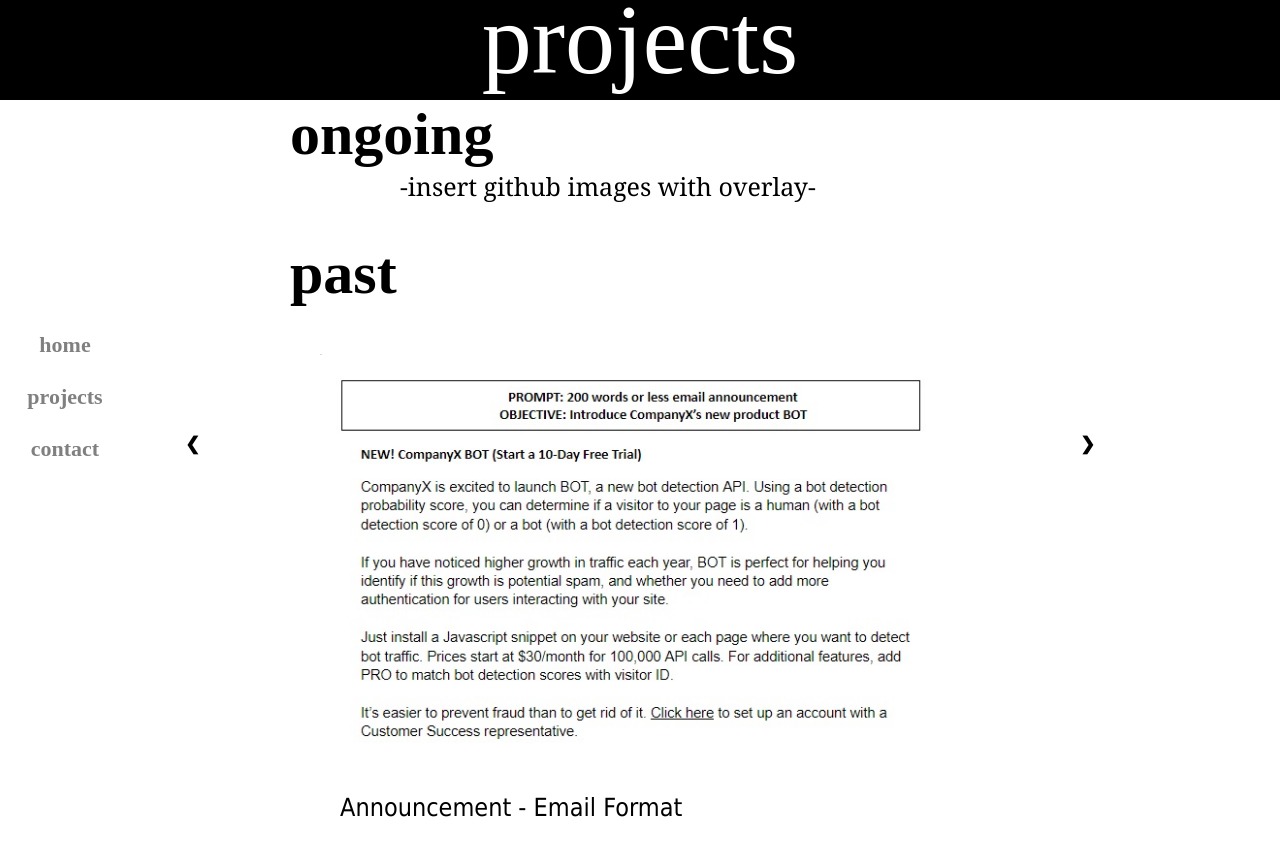
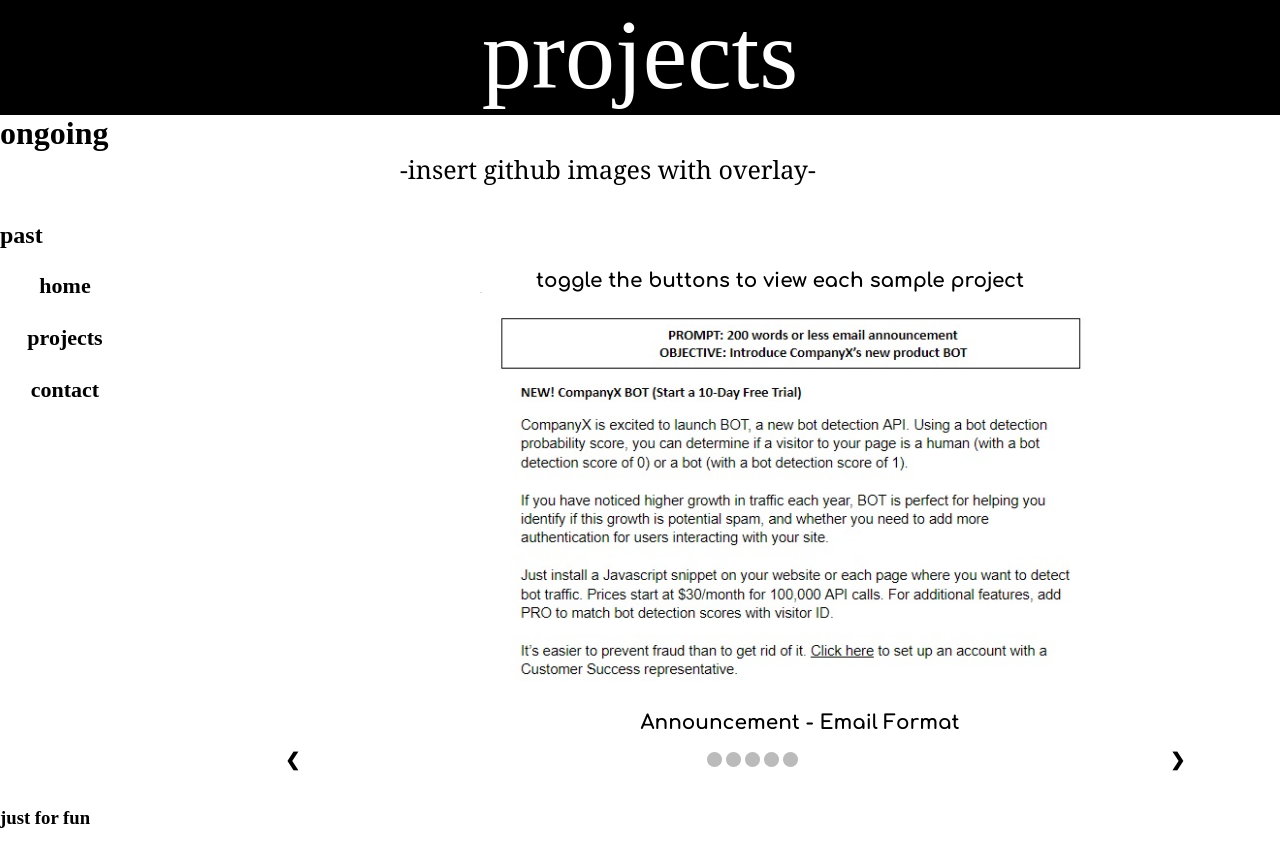
Before and after one commit to stay-tion/stay-tion.github.io, a plain HTML site: page projects.htm in a window 1280 px wide. Shown: the top 845 px of the page. Drawn offline with Linux system fonts and the light colour scheme; a web font is replaced by a local one.

Commit message:
Update portfoliostylesheet.css
revamp

```diff
--- a/portfoliostylesheet.css
+++ b/portfoliostylesheet.css
@@ -24,7 +24,8 @@
 
 /*Styling for page header */
 header{
-		height: 100px;
+		height: 115px;
+		padding: 15px;
 
 	/*Font size, line-height, and family*/
 		font: 100px/80px Times New Roman, Serif;
@@ -75,12 +76,12 @@
 
 nav a:link, nav a:visited {
  background-color: white;
- color: grey;
+ color: black;
 }
 
 nav a:hover, nav a:active {
  background-color: black;
- color: grey;
+ color: white;
 }
 
 
@@ -89,11 +90,15 @@
 
 /* Style elements inside of header*/
 .block {
+	font-family: Times New Roman, Serif;
+	font-size: 60px;
+	text-align: left;
 	border-style:groove;
 	border-color:white;
 	border-size:10px;
-	box-shadow:0px 0px 15px white;
-	padding: 5px;
+	margin: 20px 40px 0px 200px;
+
+
 }
 
 article{
@@ -122,7 +127,7 @@
   color: #bc9f81;
 }
 
-/*=====Styling for just for fun article section=====*/
+/*=====Styling the just for fun article section=====*/
 
 *,
 *::before,
@@ -185,34 +190,11 @@
    footer table {
 	width: 98%;
 	margin: 5px auto;
-	color:#101a79
+	color:#fff
    }
 
 /*===========General style rules and classess=========*/
-/* Style for h1 headings */
-h1 {
-		font-family: Times New Roman, Serif;
-		font-size: 60px;
-		text-align: left;
-		*/text-shadow: 0 0 5px #fff, 0 0 10px #fff, 0 0 15px #0073e6, 0 0 20px #0073e6, 0 0 25px #0073e6, 0 0 30px #0073e6, 0 0 35px #0073e6;
-		margin-left: 290px;
-}
-/* Style for h2 headings */
-h2 {
-		font-family: Times New Roman, Serif;
-		font-size: 60px;
-		text-align: left;
-		*/text-shadow: 0 0 5px #fff, 0 0 10px #fff, 0 0 15px #0073e6, 0 0 20px #0073e6, 0 0 25px #0073e6, 0 0 30px #0073e6, 0 0 35px #0073e6;
-		margin-left: 290px;
-}
-/* Style for h3 headings */
-h3 {
-		font-family: Times New Roman, Serif;
-		font-size: 60px;
-		text-align: left;
-		*/text-shadow: 0 0 5px #fff, 0 0 10px #fff, 0 0 15px #0073e6, 0 0 20px #0073e6, 0 0 25px #0073e6, 0 0 30px #0073e6, 0 0 35px #0073e6;
-		margin-left: 290px;
-}
+
 
 /* Style for bullet points */
 li {
@@ -240,13 +222,12 @@
 .proj {
 	font-family:'Comfortaa', cursive;
 	font-size:20px;
-	color:white;
+	color:#000;
 	text-align: center;
-	margin-left: auto;
-	margin-right: auto;
-	width: 15em;
 	background-color: white;
-	padding: -10px
+	margin-left: 280px;
+	margin-top: 20px;
+
 }
 
 
@@ -268,13 +249,10 @@
 
 /* Slideshow container */
 .mySlides {
-  display:none;
+  display:block;
   max-width: 50%;
-  position: left;
-  margin-left: auto;
-  margin-right: auto;
-  width: 20em
-  padding:10px
+  position: relative;
+  margin-left: 30em;
 
 
 }
@@ -291,10 +269,9 @@
 /* Next & previous buttons */
 .prev, .next {
   cursor: pointer;
-  position: absolute;
-  top: 50%;
+  position: relative;
   width: auto;
-  margin-top: -22px;
+  margin-top: 10px;
   padding: 5px;
   color: black;
   font-weight: bold;
@@ -302,19 +279,23 @@
   transition: 0.6s ease;
   border-radius: 0 3px 3px 0;
   user-select: none;
+  margin-left: 10px;
+
 }
 
 /* Position the "next button" to the right */
 .next {
-  top: 25em;
-  right: 10em;
+  top: 0em;
+  right: 5em;
   border-radius: 3px 0 0 3px;
+  float: right;
 }
 
 .prev {
-	top: 25em;
-	left: 10em;
+	top: 0em;
+	left: 15em;
 	border-radius: 3px 0 0 3px;
+	float: left;
 }
 
 /* On hover, add a black background color with a little bit see-through */
@@ -324,10 +305,11 @@
 
 /* Caption text */
 .text {
-  font: 25px Tahoma, Arial, Sans-Serif;
+  font: 20px "Comfortaa", cursive;
   color: black;
-  padding: 20px;
-  position: center;
+  text-align: center;
+
+
 
 }
 
@@ -341,9 +323,11 @@
 /* The dots/bullets/indicators */
 .dot {
   cursor: pointer;
+  position: relative;
+  margin-right: -7em;
+  margin-left: 7em;
   height: 15px;
   width: 15px;
-  margin: 0 2px;
   background-color: #bbb;
   border-radius: 50%;
   display: inline-block;
```
